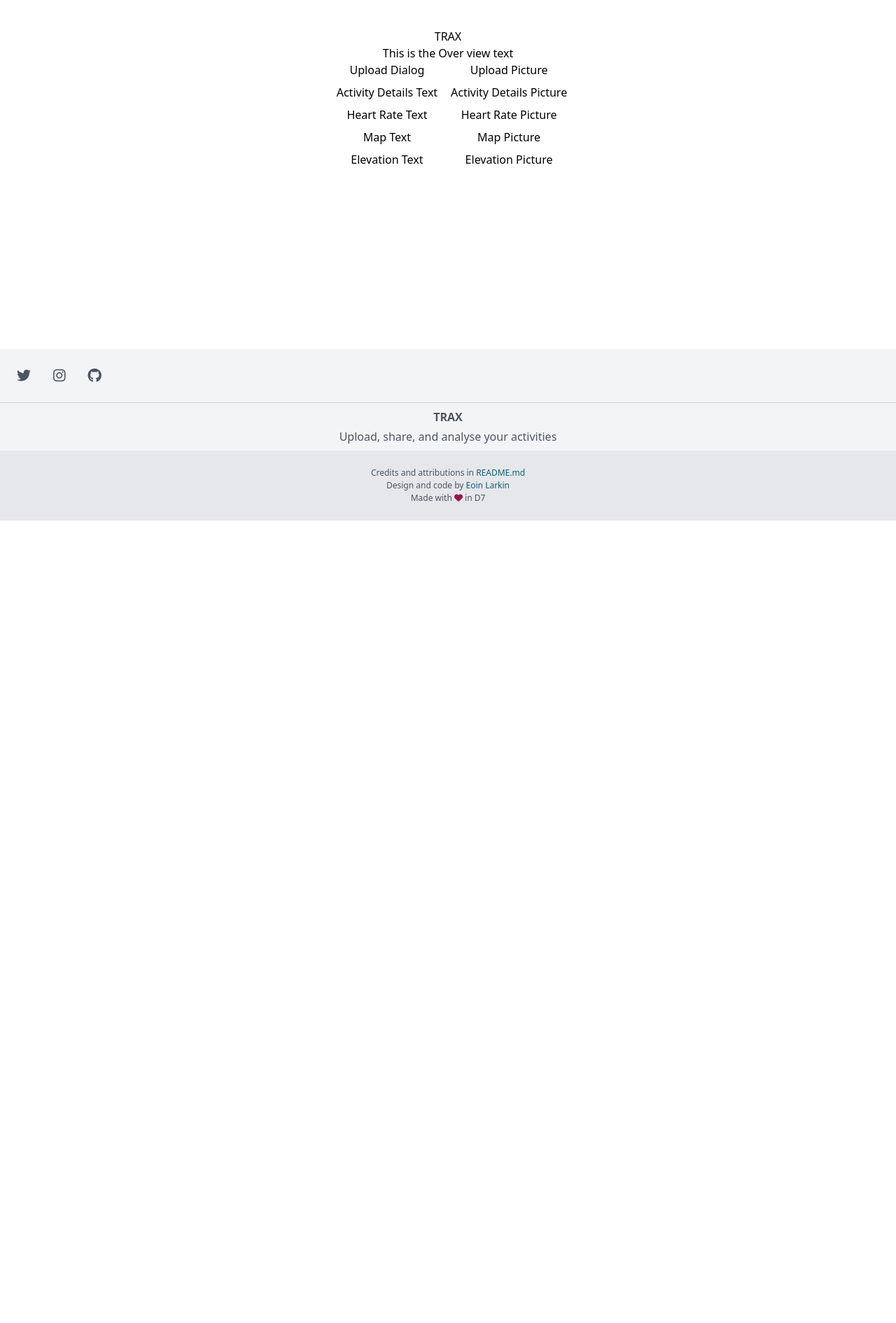
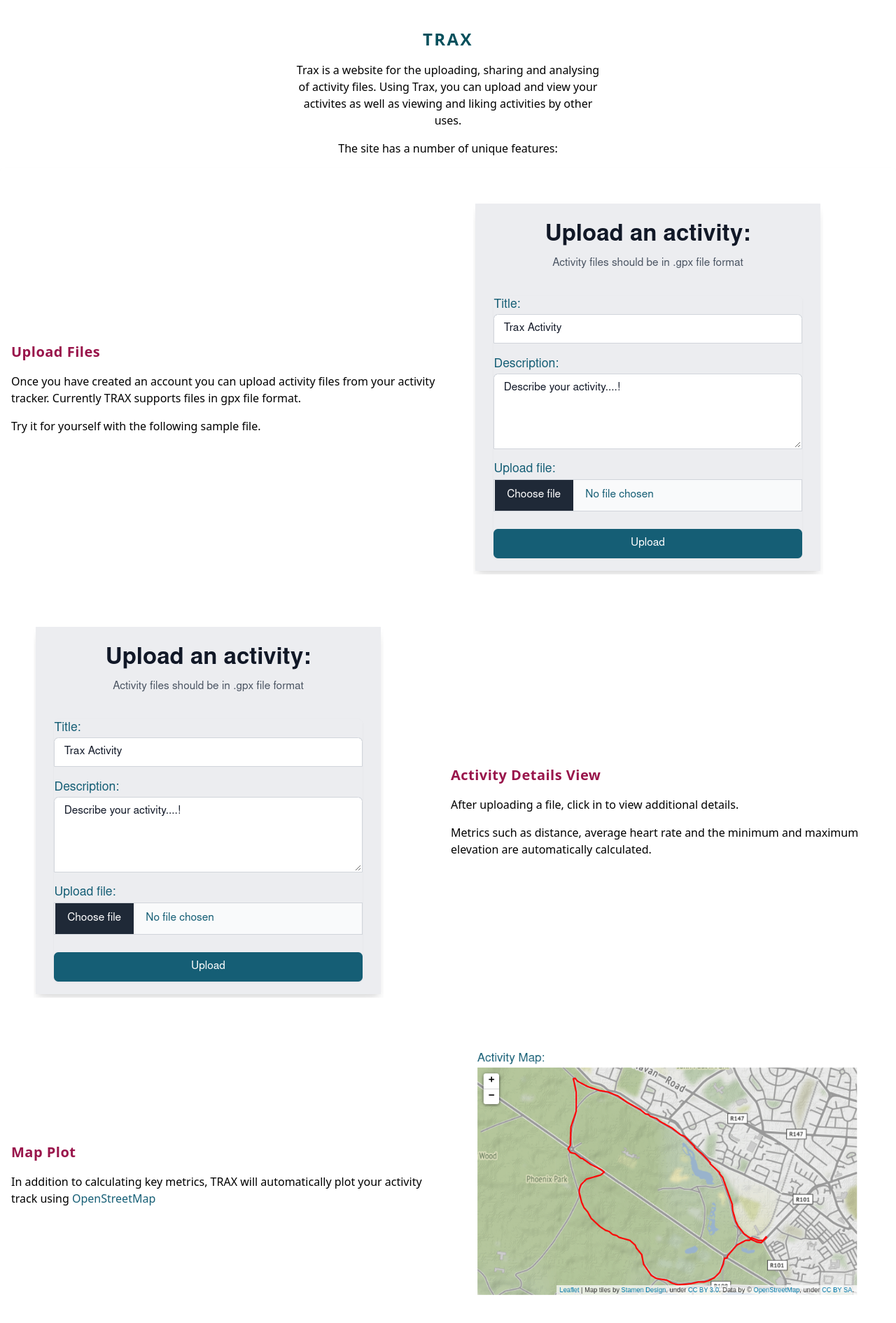
Before and after one commit to eoinlarkin/trax, a Django app: page /about in a window 1280 px wide. Shown: the part 56-1947 px from the top of the page at 70% size. Before the commit the page ends 800 px from the top, so only its background shows below. Run offline with Django 4.2, Linux system fonts and the light colour scheme; some libraries are stand-ins or nearby versions.

Commit message:
feat: update about.html with content

```diff
--- a/static/css/output.css
+++ b/static/css/output.css
@@ -1034,6 +1034,46 @@ input:checked + .toggle-bg {
   z-index: 40;
 }
 
+.order-1 {
+  order: 1;
+}
+
+.order-2 {
+  order: 2;
+}
+
+.order-4 {
+  order: 4;
+}
+
+.order-3 {
+  order: 3;
+}
+
+.order-5 {
+  order: 5;
+}
+
+.order-6 {
+  order: 6;
+}
+
+.order-7 {
+  order: 7;
+}
+
+.order-8 {
+  order: 8;
+}
+
+.order-9 {
+  order: 9;
+}
+
+.order-10 {
+  order: 10;
+}
+
 .mx-auto {
   margin-left: auto;
   margin-right: auto;
@@ -1044,6 +1084,11 @@ input:checked + .toggle-bg {
   margin-right: 1.5rem;
 }
 
+.mx-0 {
+  margin-left: 0px;
+  margin-right: 0px;
+}
+
 .mb-10 {
   margin-bottom: 2.5rem;
 }
@@ -1260,8 +1305,24 @@ input:checked + .toggle-bg {
   width: 4rem;
 }
 
+.w-40 {
+  width: 10rem;
+}
+
+.w-80 {
+  width: 20rem;
+}
+
+.w-96 {
+  width: 24rem;
+}
+
 .max-w-md {
   max-width: 28rem;
+}
+
+.max-w-2xl {
+  max-width: 42rem;
 }
 
 .flex-1 {
@@ -1338,6 +1399,10 @@ input:checked + .toggle-bg {
   grid-template-columns: repeat(2, minmax(0, 1fr));
 }
 
+.grid-cols-1 {
+  grid-template-columns: repeat(1, minmax(0, 1fr));
+}
+
 .flex-row {
   flex-direction: row;
 }
@@ -1384,6 +1449,10 @@ input:checked + .toggle-bg {
 
 .justify-between {
   justify-content: space-between;
+}
+
+.justify-items-start {
+  justify-items: start;
 }
 
 .gap-2 {
@@ -1430,6 +1499,24 @@ input:checked + .toggle-bg {
   margin-left: calc(0.5rem * calc(1 - var(--tw-space-x-reverse)));
 }
 
+.space-x-4 > :not([hidden]) ~ :not([hidden]) {
+  --tw-space-x-reverse: 0;
+  margin-right: calc(1rem * var(--tw-space-x-reverse));
+  margin-left: calc(1rem * calc(1 - var(--tw-space-x-reverse)));
+}
+
+.space-y-4 > :not([hidden]) ~ :not([hidden]) {
+  --tw-space-y-reverse: 0;
+  margin-top: calc(1rem * calc(1 - var(--tw-space-y-reverse)));
+  margin-bottom: calc(1rem * var(--tw-space-y-reverse));
+}
+
+.space-y-2 > :not([hidden]) ~ :not([hidden]) {
+  --tw-space-y-reverse: 0;
+  margin-top: calc(0.5rem * calc(1 - var(--tw-space-y-reverse)));
+  margin-bottom: calc(0.5rem * var(--tw-space-y-reverse));
+}
+
 .self-center {
   align-self: center;
 }
@@ -1584,6 +1671,11 @@ input:checked + .toggle-bg {
   background-color: rgb(17 24 39 / var(--tw-bg-opacity));
 }
 
+.bg-slate-200 {
+  --tw-bg-opacity: 1;
+  background-color: rgb(226 232 240 / var(--tw-bg-opacity));
+}
+
 .bg-opacity-50 {
   --tw-bg-opacity: 0.5;
 }
@@ -1617,6 +1709,10 @@ input:checked + .toggle-bg {
   padding: 0.25rem;
 }
 
+.p-8 {
+  padding: 2rem;
+}
+
 .px-2 {
   padding-left: 0.5rem;
   padding-right: 0.5rem;
@@ -1679,6 +1775,10 @@ input:checked + .toggle-bg {
   padding-top: 0.5rem;
 }
 
+.text-left {
+  text-align: left;
+}
+
 .text-center {
   text-align: center;
 }
@@ -1768,6 +1868,18 @@ input:checked + .toggle-bg {
 
 .tracking-tight {
   letter-spacing: -0.025em;
+}
+
+.tracking-wide {
+  letter-spacing: 0.025em;
+}
+
+.-tracking-widest {
+  letter-spacing: -0.1em;
+}
+
+.tracking-widest {
+  letter-spacing: 0.1em;
 }
 
 .text-cyan-800 {
@@ -2122,6 +2234,10 @@ input:checked + .toggle-bg {
 }
 
 @media (min-width: 640px) {
+  .sm\:grid-cols-1 {
+    grid-template-columns: repeat(1, minmax(0, 1fr));
+  }
+
   .sm\:rounded-lg {
     border-radius: 0.5rem;
   }
@@ -2143,6 +2259,38 @@ input:checked + .toggle-bg {
 }
 
 @media (min-width: 768px) {
+  .md\:order-6 {
+    order: 6;
+  }
+
+  .md\:order-5 {
+    order: 5;
+  }
+
+  .md\:order-4 {
+    order: 4;
+  }
+
+  .md\:order-3 {
+    order: 3;
+  }
+
+  .md\:order-8 {
+    order: 8;
+  }
+
+  .md\:order-7 {
+    order: 7;
+  }
+
+  .md\:order-1 {
+    order: 1;
+  }
+
+  .md\:order-2 {
+    order: 2;
+  }
+
   .md\:mt-0 {
     margin-top: 0px;
   }
@@ -2173,6 +2321,10 @@ input:checked + .toggle-bg {
 
   .md\:max-w-2xl {
     max-width: 42rem;
+  }
+
+  .md\:grid-cols-2 {
+    grid-template-columns: repeat(2, minmax(0, 1fr));
   }
 
   .md\:flex-row {
@@ -2206,6 +2358,10 @@ input:checked + .toggle-bg {
     padding: 0.25rem;
   }
 
+  .md\:text-left {
+    text-align: left;
+  }
+
   .md\:text-sm {
     font-size: 0.875rem;
     line-height: 1.25rem;
--- a/templates/about.html
+++ b/templates/about.html
@@ -1,23 +1,81 @@
-{% extends 'base.html' %} {% block content %}
+{% extends 'base.html' %}
+{% block content %}
+{% load static %}
 
-<div class="container flex flex-col justify-center items-center mx-auto">
-<div>TRAX</div>
-<div>This is the Over view text</div>
-<div class="grid place-items-center grid-cols-2 gap-2">
-    <div>Upload Dialog</div>
-    <div>Upload Picture</div>
+<div class="container flex flex-col  items-center mx-auto space-y-4 ">
+  <div class="text-2xl uppercase font-bold tracking-widest text-teal-800">Trax</div>
+  <div class='text-center flex flex-col space-y-4 max-w-md'>
+    <p>Trax is a website for the uploading, sharing and analysing of activity files. Using Trax, you can upload and view
+      your activites as well as viewing and liking activities by other uses.</p>
+    <p>
+      The site has a number of unique features:
+    </p>
+  </div>
 
-    <div>Activity Details Text</div>
-    <div>Activity Details Picture</div>
+  <div class="grid items-center text-center md:text-left grid-cols-1 md:grid-cols-2 gap-2 rounded-md shadow-md p-4">
 
-    <div>Heart Rate Text</div>
-    <div>Heart Rate Picture</div>
+    <!--  Upload Dialog Text -->
+    <div class="flex flex-col space-y-4 order-1 md:order-1">
+      <p class="text-xl font-bold tracking-wide text-pink-800">Upload Files</p>
+      <p>Once you have created an account you can upload activity files from your activity tracker. Currently TRAX
+        supports files in gpx file format.</p>
+      <p>Try it for yourself with the following sample file.</p>
+    </div>
 
-    <div>Map Text</div>
-    <div>Map Picture</div>
+    <!--  Upload Dialog Image -->
+    <div class="p-8 order-2 md:order-2">
+      <img src="{% static 'media/img/trax-file-upload.png' %}">
+    </div>
 
-    <div>Elevation Text</div>
-    <div>Elevation Picture</div>
+    <!--  Activity Details Text -->
+    <div class="flex flex-col space-y-4 md:order-4 order-3">
+      <p class="text-xl font-bold tracking-wide text-pink-800">Activity Details View</p>
+      <p>After uploading a file, click in to view additional details.</p>
+      <p>Metrics such as distance, average heart rate and the minimum and maximum elevation are automatically calculated.</p>
+    </div>
+
+    <!--  Activity Details Image -->
+    <div class="p-8 order-3 md:order-3">
+      <img src="{% static 'media/img/trax-file-upload.png' %}">
+    </div>
+
+
+    <!--  Map Text -->
+    <div class="flex justify-start flex-col order-5 space-y-4">
+      <p class="text-xl font-bold tracking-wide text-pink-800 ">Map Plot</p>
+      <p>In addition to calculating key metrics, TRAX will automatically plot your activity track using <a href="https://www.openstreetmap.org/#map=7/53.465/-8.240" class='hover:text-pink-800 text-cyan-800' target="_blank">OpenStreetMap</a></p>
+    </div>
+
+    <!--  Map Image -->
+    <div class="p-8 order-6 ">
+      <img src="{% static 'media/img/trax-activity-map.png' %}">
+    </div>
+
+    <!--  Heart Rate Text -->
+    <div class="flex flex-col space-y-4 order-7  md:order-8">
+      <p class="text-xl font-bold tracking-wide text-pink-800">Heart Rate Analysis</p>
+      <p>If the activity file contains heart rate data, the heart rate plot will provide a visualisation of the heart rate during the activity</p>
+      <p>This is great for activities such as intervals - try it with the following gpx file !</p>
+
+    </div>
+
+    <!--  Heart Rate Image -->
+    <div class="p-8 order-8 md:order-7">
+      <img src="{% static 'media/img/trax-heart-rate-plot.png' %}">
+    </div>
+
+    <!--  Elevation Text -->
+    <div class="flex flex-col space-y-4 order-9">
+      <p class="text-xl font-bold tracking-wide text-pink-800">Elevation Analysis</p>
+      <p>Finally the elevation plot will provide a visualisation of the elevation over the duration of the activity.Text 1</p>
+      <p>This provides additional insight for activities with significant changes in elevation - try it with this file</p>
+
+    </div>
+
+    <!--  Elevation Image -->
+    <div class="p-8 order-10">
+      <img src="{% static 'media/img/trax-elevation-plot.png' %}">
+    </div>
 
   </div>
 </div>
```
Also changed, not shown: app/views.py (+9 -3 lines), static/media/img/trax-activity-map.png (added), static/media/img/trax-elevation-plot.png (added), static/media/img/trax-file-upload.png (added), static/media/img/trax-heart-rate-plot.png (added).
